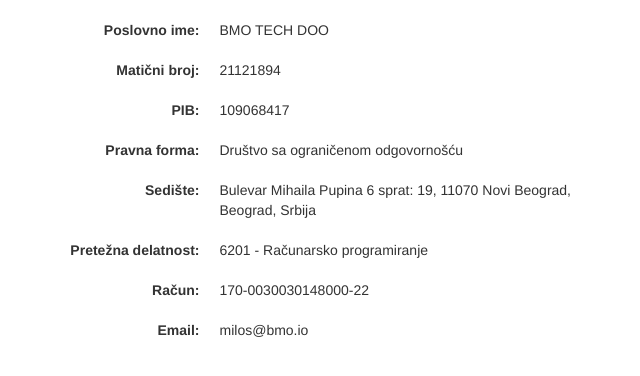
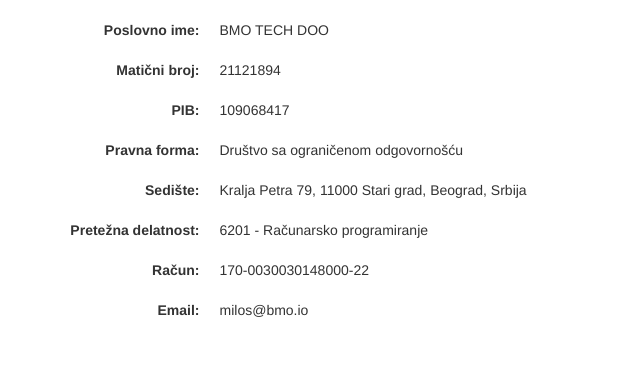
Before and after one commit to BMOlabs/bmolabs.github.io, a Jekyll site: the page built from index.html, in a window 1280 px wide. Shown: the top 376 px of the page, without its empty margins (323-963 px from the left). Built offline with Jekyll 4.4.1, drawn with Linux system fonts in a browser that asks for light colours.

Commit message:
Update index.html

```diff
--- a/index.html
+++ b/index.html
@@ -26,7 +26,7 @@
 
 <dl class="dl-horizontal">
     <dt>Sedište:</dt>
-    <dd>Bulevar Mihaila Pupina 6 sprat: 19, 11070 Novi Beograd, Beograd, Srbija</dd>
+    <dd>Kralja Petra 79, 11000 Stari grad, Beograd, Srbija</dd>
 </dl>
 
 <dl class="dl-horizontal">
```
